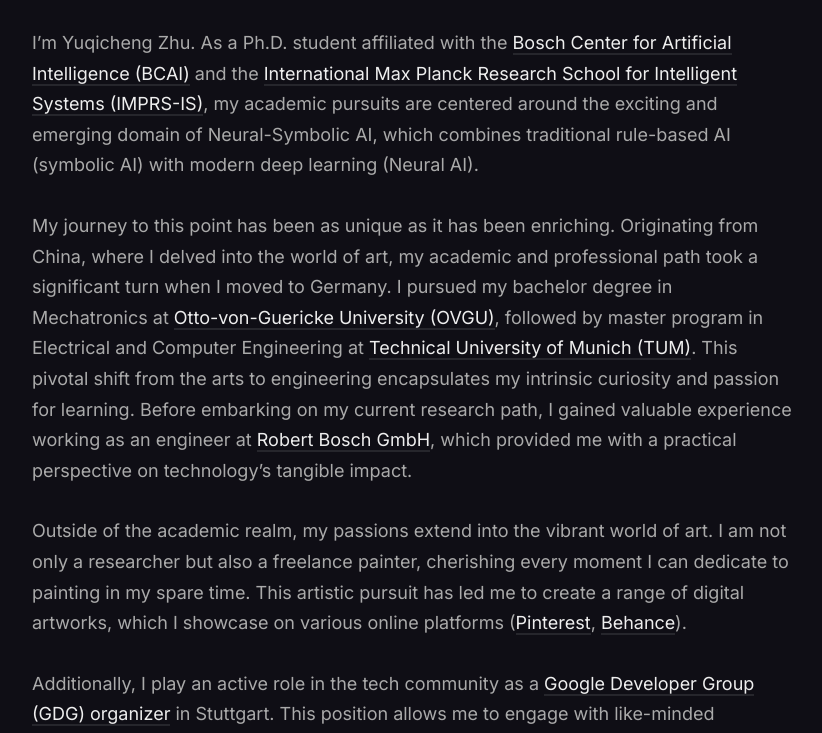
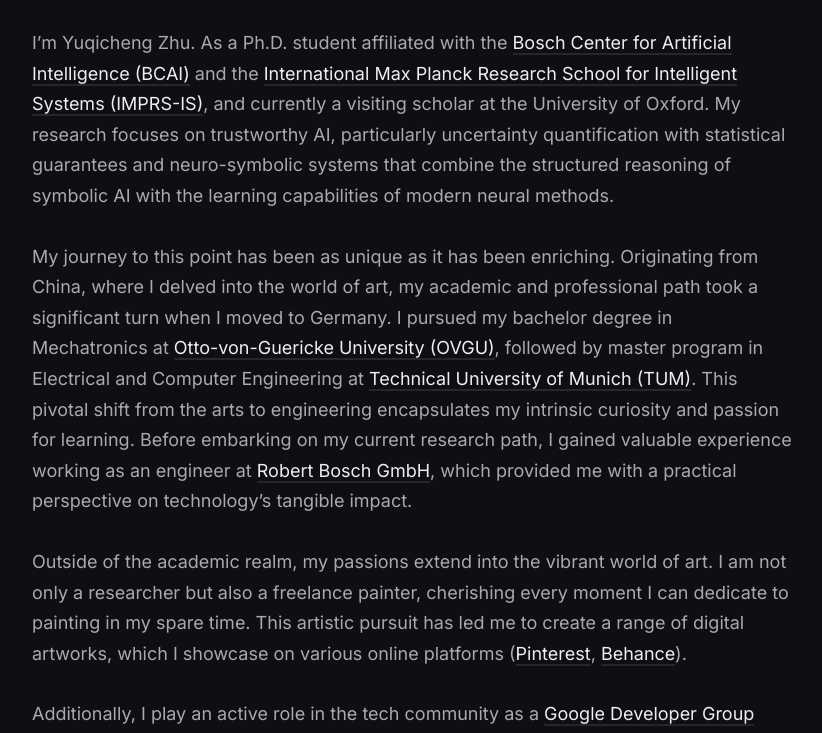
Before and after one commit to ZhuYuqicheng/ZhuYuqicheng.github.io, a Jekyll site: the page built from _pages/about.md, in a window 1280 px wide and 900 px high, scrolled down 501 px, cut to the strip 167-900 px from the top of the window. Shown: the whole strip, without its empty margins (228-1050 px from the left). Built offline with Jekyll 4.4.1, drawn with Linux system fonts in a browser that asks for light colours; nearby versions of some CDN libraries.

Commit message:
update about me

```diff
--- a/_pages/about.md
+++ b/_pages/about.md
@@ -5,7 +5,7 @@ permalink: /about/
 image: '/images/about.jpg'
 ---
 
-I'm Yuqicheng Zhu. As a Ph.D. student affiliated with the [Bosch Center for Artificial Intelligence (BCAI)](https://www.bosch-ai.com/) and the [International Max Planck Research School for Intelligent Systems (IMPRS-IS)](https://imprs.is.mpg.de/), my academic pursuits are centered around the exciting and emerging domain of Neural-Symbolic AI, which combines traditional rule-based AI (symbolic AI) with modern deep learning (Neural AI).
+I'm Yuqicheng Zhu. As a Ph.D. student affiliated with the [Bosch Center for Artificial Intelligence (BCAI)](https://www.bosch-ai.com/) and the [International Max Planck Research School for Intelligent Systems (IMPRS-IS)](https://imprs.is.mpg.de/), and currently a visiting scholar at the University of Oxford. My research focuses on trustworthy AI, particularly uncertainty quantification with statistical guarantees and neuro-symbolic systems that combine the structured reasoning of symbolic AI with the learning capabilities of modern neural methods.
 
 My journey to this point has been as unique as it has been enriching. Originating from China, where I delved into the world of art, my academic and professional path took a significant turn when I moved to Germany. I pursued my bachelor degree in Mechatronics at [Otto-von-Guericke University (OVGU)](https://www.ovgu.de/), followed by master program in Electrical and Computer Engineering at [Technical University of Munich (TUM)](https://www.tum.de/en/). This pivotal shift from the arts to engineering encapsulates my intrinsic curiosity and passion for learning. Before embarking on my current research path, I gained valuable experience working as an engineer at [Robert Bosch GmbH](https://www.bosch.de/), which provided me with a practical perspective on technology's tangible impact.
 
```
